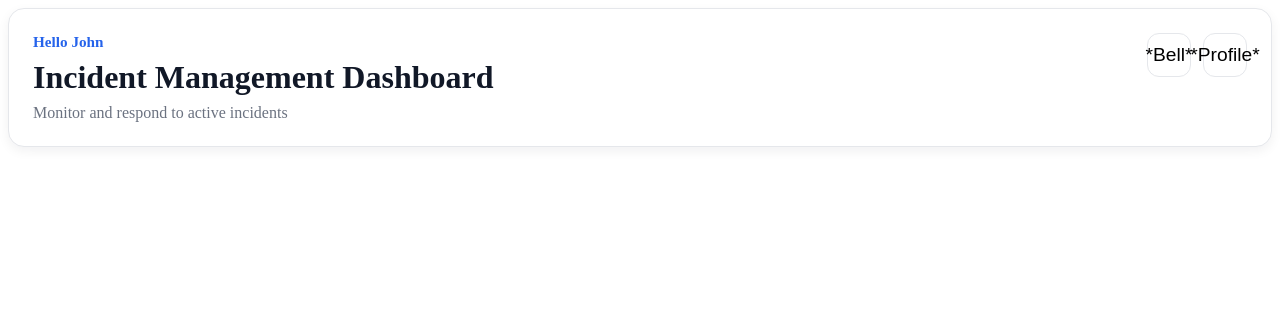
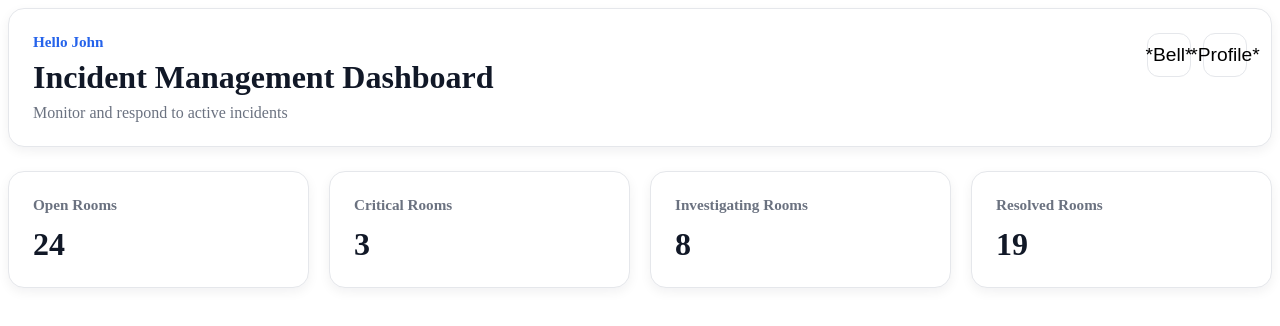
Before and after one commit to MannyPowerz/incidentiq, a React (Vite) app in the folder client/: page /dashboard in a window 1280 px wide. Shown: the top 326 px of the page. Built offline with nearby package versions, Linux system fonts and the light colour scheme.

Commit message:
add dashboard statistics cards

```diff
--- /dev/null
+++ b/client/src/components/dashboard/StatisticsCard.css
@@ -0,0 +1,41 @@
+/* Displays  four cards in a grid */
+.statistics-grid {
+  display: grid;
+  grid-template-columns: repeat(auto-fit, minmax(220px, 1fr));
+  gap: 20px;
+  margin-top: 24px;
+}
+
+/* Individual card */
+.statistics-card {
+  background-color: #ffffff;
+  border: 1px solid #e5e7eb;
+  border-radius: 16px;
+  padding: 24px;
+  box-shadow: 0 4px 12px rgba(15, 23, 42, 0.06);
+  transition:
+    transform 0.2s ease,
+    box-shadow 0.2s ease;
+}
+
+/* Hover effect */
+.statistics-card:hover {
+  transform: translateY(-2px);
+  box-shadow: 0 8px 20px rgba(15, 23, 42, 0.1);
+}
+
+/* title */
+.statistics-card-title {
+  margin: 0;
+  font-size: 0.95rem;
+  color: #6b7280;
+  font-weight: 600;
+}
+
+/* stat value */
+.statistics-card-value {
+  margin: 12px 0 0;
+  font-size: 2rem;
+  font-weight: 700;
+  color: #111827;
+}
--- /dev/null
+++ b/client/src/components/dashboard/StatisticsCard.jsx
@@ -0,0 +1,10 @@
+import "./StatisticsCard.css"
+
+export default function StatisticsCard ({title, value}) {
+    return (
+        <article className="statistics-card">
+            <h3 className="statistics-card-title">{title}</h3>
+            <p className="statistics-card-value">{value}</p>
+        </article>
+    )
+}
--- /dev/null
+++ b/client/src/components/dashboard/StatisticsGrid.jsx
@@ -0,0 +1,12 @@
+import StatisticsCard from "./StatisticsCard";
+
+export default function StatisticsGrid() {
+    return (
+        <section className="statistics-grid">
+            <StatisticsCard title="Open Rooms" value="24" />
+            <StatisticsCard title="Critical Rooms" value="3" />
+            <StatisticsCard title="Investigating Rooms" value="8" />
+            <StatisticsCard title="Resolved Rooms" value="19" />
+         </section>
+    )
+}
--- a/client/src/pages/DashboardPage.jsx
+++ b/client/src/pages/DashboardPage.jsx
@@ -1,11 +1,13 @@
 import "./DashboardPage.css"
 import DashboardHeader from "../components/dashboard/DashboardHeader"
+import StatisticsGrid from "../components/dashboard/StatisticsGrid"
 
 export default function DashboardPage() {
     return (
         <main className="dashboard-page">
             <div className="dashboard-container">
                 <DashboardHeader />
+                <StatisticsGrid />
             </div>
         </main>
     )
```
